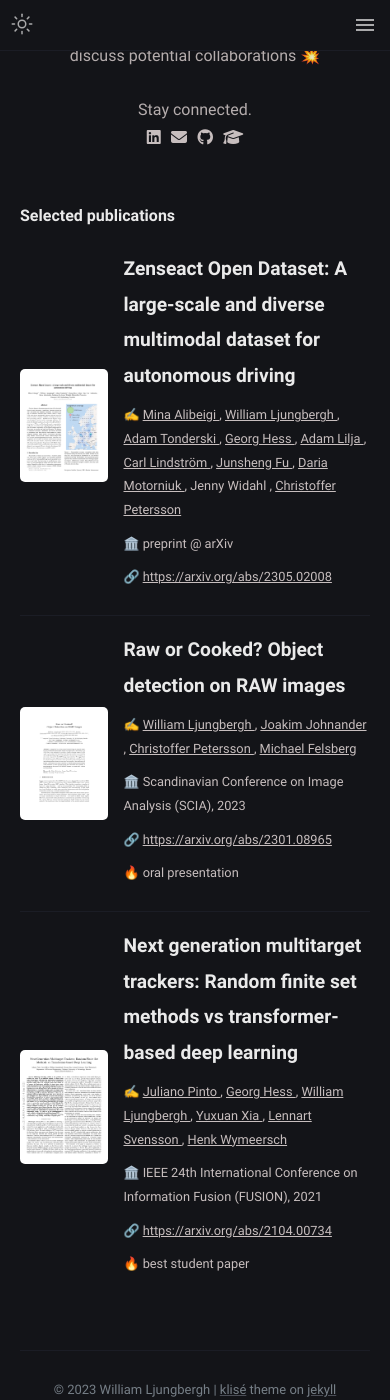
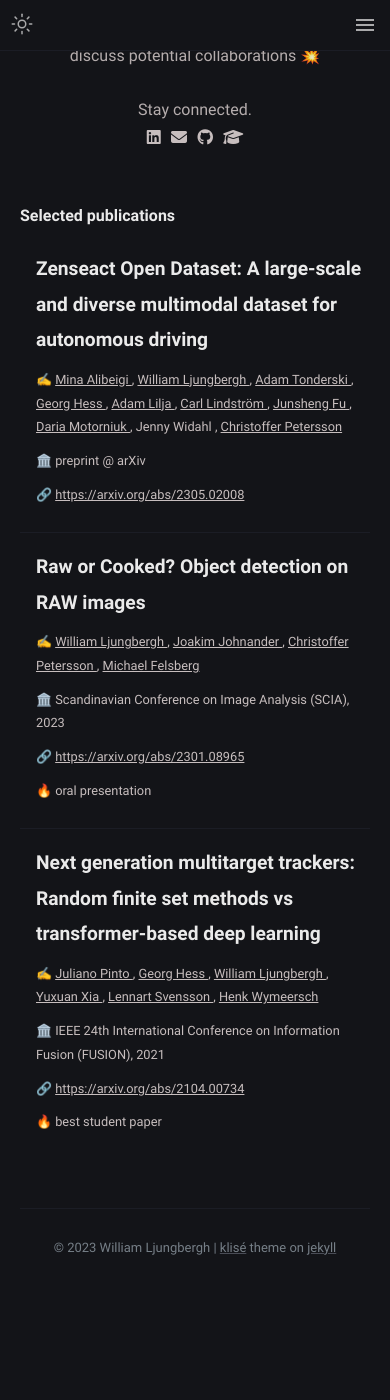
Before and after one commit to wljungbergh/wljungbergh.github.io, a Jekyll site: the page built from index.md, in a window 390 px wide and 1400 px high, scrolled down 464 px. Built offline with Jekyll 4.4.1, drawn with Linux system fonts in a browser that asks for light colours; after the commit the page ends 1756 px from its top, so only the background shows below that.

Commit message:
remove thumbnail responsive

```diff
--- a/_sass/publication_summary.scss
+++ b/_sass/publication_summary.scss
@@ -14,6 +14,10 @@
         img {
             border-radius: 5px;
         }
+
+        @include media-query($on-mobile) {
+            display: none;
+          }
     }
 
     .__publication_meta_container {
```
